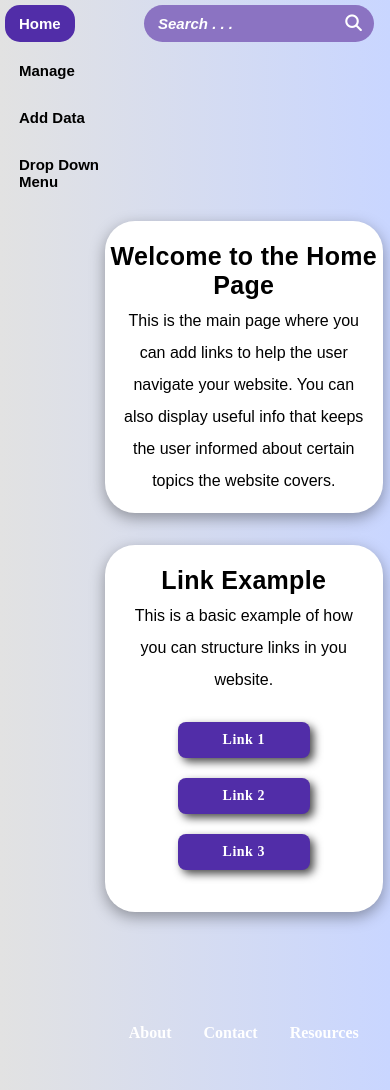
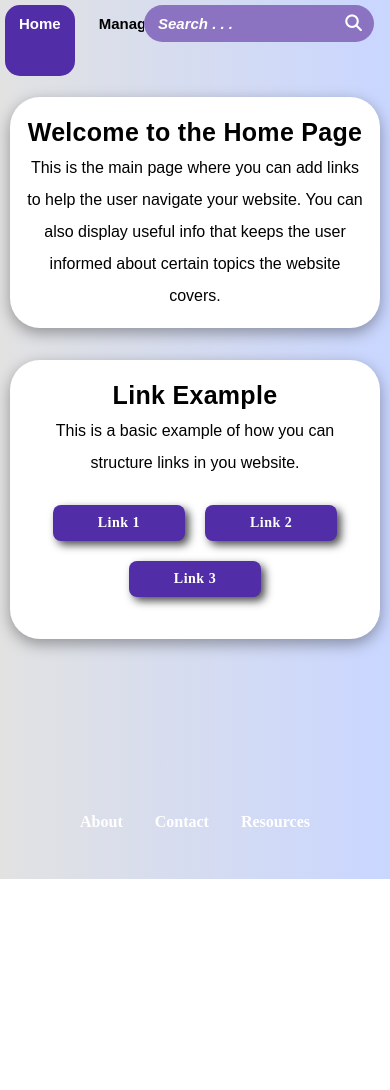
Before and after one commit to AuricFox/flask_template, a Flask app: page / in a window 390 px wide. After the commit the page ends 879 px from the top, so only its background shows below. Run offline with Flask 3, Linux system fonts and the light colour scheme; parts of the project's set-up code (start-up, migrations or seed data) failed here and were passed over; some libraries are stand-ins or nearby versions.

Commit message:
Refactoring nav-bar to remove ul li elements

```diff
--- a/app/static/css/base.css
+++ b/app/static/css/base.css
@@ -54,6 +54,17 @@ body {
 
 /* ========== Nav Bar ========== */
 
+#nav-bar {
+    display: flex;
+    flex-direction: row;
+}
+
+.desktop-nav-bar {
+    display: flex;
+    flex-direction: row;
+    overflow: hidden;
+}
+
 .nav-tile {
     display: block;
     position: relative;
@@ -72,23 +83,6 @@ body {
     cursor: pointer;
     background-color: #512da8;
     color: #FFFFFF;
-}
-
-#nav-bar {
-    display: flex;
-    flex-direction: row;
-}
-
-.nav {
-    list-style-type: none;
-    margin: 0;
-    padding: 0;
-    overflow: hidden;
-}
-
-.nav li {
-    display: inline;
-    float: left;
 }
 
 .active {
@@ -247,10 +241,9 @@ body {
     justify-content: center;
 }
 
-@media screen and (max-width: 750px) {
-    .side-nav {width: 25%;}
-    .topics {width: 75%;}
-    .extras {display: none;}
+@media screen and (max-width: 1240px) {
+    .side-nav, .extras {display: none;}
+    .topics {width: 100%;}
 }
 
 /* ========== Side bar ========== */
--- a/app/templates/base.html
+++ b/app/templates/base.html
@@ -17,20 +17,20 @@
     <body>
         <!--Main Navigation Tile-->
         <div id="nav-bar">
-            <ul class="nav">
-                <li><a href="{{  url_for('main.index')  }}" class="dropbtn nav-tile {% if nav_id == 'home-page' %}active{% endif %}">Home</a></li>
-                <li><a href="{{  url_for('manage.index')  }}" class="dropbtn nav-tile {% if nav_id == 'manage-page' %}active{% endif %}">Manage</a></li>
-                <li><a href="{{  url_for('manage.add')  }}" class="dropbtn nav-tile {% if nav_id == 'add-page' %}active{% endif %}">Add Data</a></li>
+            <nav class="desktop-nav-bar">
+                <a href="{{  url_for('main.index')  }}" class="dropbtn nav-tile {% if nav_id == 'home-page' %}active{% endif %}">Home</a>
+                <a href="{{  url_for('manage.index')  }}" class="dropbtn nav-tile {% if nav_id == 'manage-page' %}active{% endif %}">Manage</a>
+                <a href="{{  url_for('manage.add')  }}" class="dropbtn nav-tile {% if nav_id == 'add-page' %}active{% endif %}">Add Data</a>
                 <!-- Example Sub Navigation-->
-                <li><div class="{% if nav_id == 'example-page' %}active{% endif %}">
+                <div class="{% if nav_id == 'example-page' %}active{% endif %}">
                     <div class="dropbtn nav-tile">Drop Down Menu</div>
                     <div class="dropdown-element" style="display: none;">
                         <a class="drop-link" href="{{  url_for('main.index')  }}">Link 1</a>
                         <a class="drop-link" href="{{  url_for('main.index')  }}">Link 2</a>
                         <a class="drop-link" href="{{  url_for('main.index')  }}">Link 3</a>
                     </div>
-                </div></li>
-            </ul>
+                </div>
+            </nav>
             <div class="search-container">
                 <form class="category-search" action="#" method="#">
                     <div class="search-wrapper">
```
